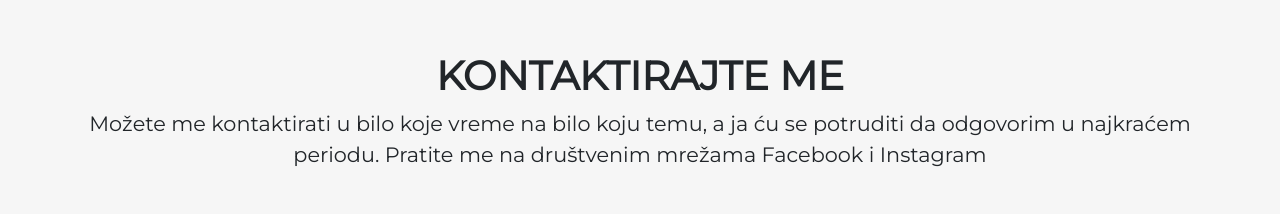
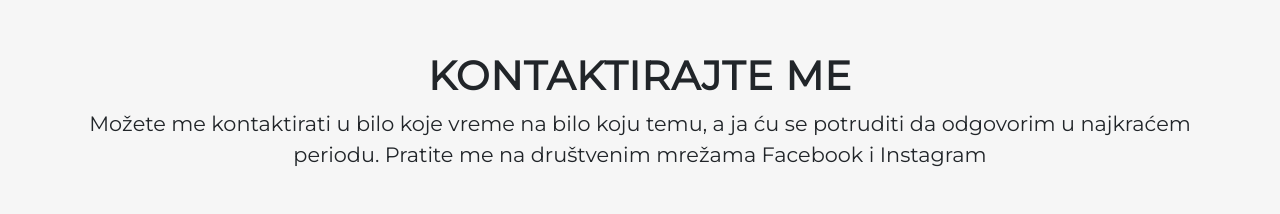
Before and after one commit to markolekic/jeleninSajt, a plain HTML site: page index.html in a window 1280 px wide. Shown: the part 4350-4564 px from the top of the page. Drawn offline with nearby package versions, Linux system fonts and the light colour scheme; some packages are replaced by stand-ins of ours; a script that the page names is missing.

Commit message:
Update index.html

```diff
--- a/index.html
+++ b/index.html
@@ -184,7 +184,7 @@
     </section>
     <section id="contact">
         <div class="container text-center">
-            <h1 class="font-weight-bold text-uppercase">Kontaktirajte me</h1>
+            <h1 class="font-weight-bold text-uppercase" style="letter-spacing: 1px">Kontaktirajte me</h1>
             <p>Možete me kontaktirati u bilo koje vreme na bilo koju temu, a ja ću se potruditi da odgovorim u najkraćem periodu. Pratite me na društvenim mrežama Facebook i Instagram</p>
             <br>
             <p class="pb-5">jelena9990@gmail.com</p>
```
